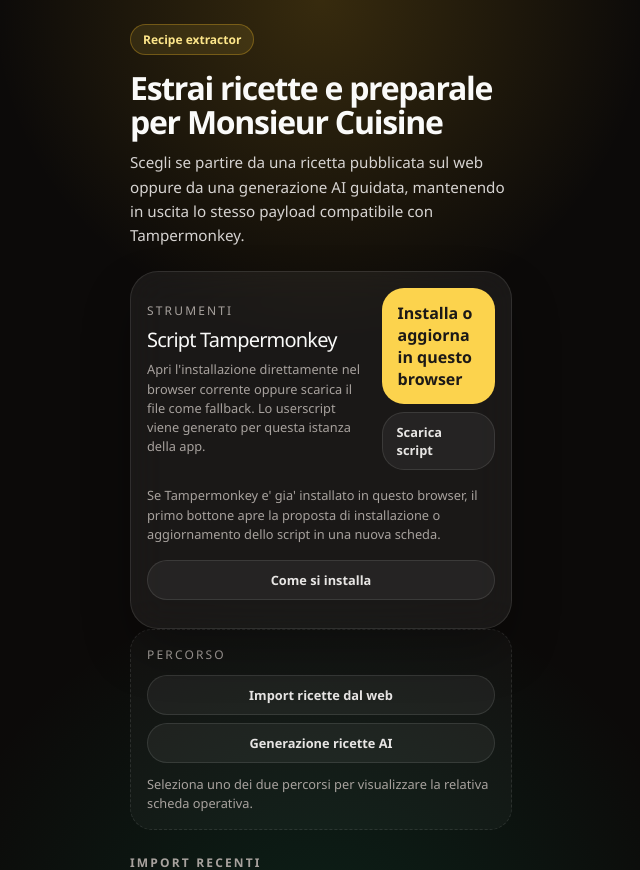
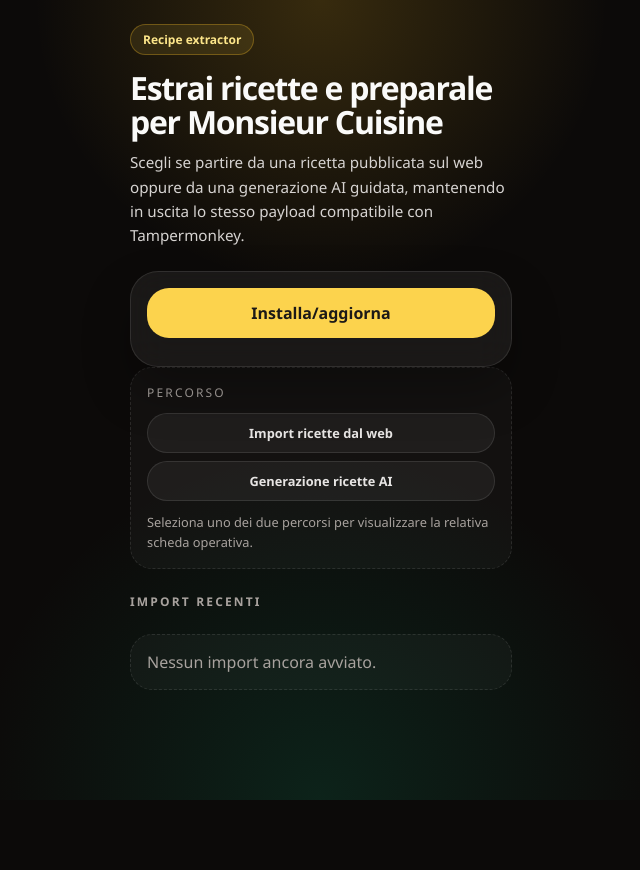
Before and after one commit to MonsieurAPP/MonsieurAPP, a FastAPI app: page / in a window 1280 px wide. Shown: the top 870 px of the page, without its empty margins (319-959 px from the left). After the commit the page ends 800 px from the top, so only its background shows below. Run offline with FastAPI, Linux system fonts and the light colour scheme.

Commit message:
Collapse Tampermonkey tools section

```diff
--- a/templates/partials/service_tools.html
+++ b/templates/partials/service_tools.html
@@ -1,5 +1,7 @@
-<section class="panel stack service-tools">
-  <div class="row-between" style="align-items: center; gap: 14px;">
+<details class="panel stack service-tools prompt-details">
+  <summary class="button button-wide prompt-summary">Installa/aggiorna</summary>
+
+  <div class="stack">
     <div>
       <div class="section-title">Strumenti</div>
       <div class="title" style="font-size: 1.25rem; margin-top: 10px;">Script Tampermonkey</div>
@@ -7,39 +9,35 @@
         Apri l'installazione direttamente nel browser corrente oppure scarica il file come fallback. Lo userscript viene generato per questa istanza della app.
       </div>
     </div>
+
     <div style="display: flex; flex-wrap: wrap; gap: 8px; justify-content: flex-end;">
       <a
         href="{{ request.url_for('install_tampermonkey_script') }}"
         class="button"
         target="_blank"
         rel="noreferrer"
-        onclick="const help = this.closest('.service-tools')?.querySelector('details'); if (help) { help.open = true; }"
       >
-        Installa o aggiorna in questo browser
+        Aggiorna in questo browser
       </a>
       <a
         href="/downloads/tampermonkey-script"
         class="button button-secondary"
         download="monsieur-cuisine-bridge.txt"
-        onclick="const help = this.closest('.service-tools')?.querySelector('details'); if (help) { help.open = true; }"
       >
         Scarica script
       </a>
     </div>
-  </div>
 
-  <div class="job-text" style="margin-top: 0;">
-    Se Tampermonkey e' gia' installato in questo browser, il primo bottone apre la proposta di installazione o aggiornamento dello script in una nuova scheda.
-  </div>
+    <div class="job-text" style="margin-top: 0;">
+      Se Tampermonkey e' gia' installato in questo browser, il pulsante di aggiornamento apre la proposta di installazione o aggiornamento dello script in una nuova scheda.
+    </div>
 
-  <details class="prompt-details">
-    <summary class="button button-secondary prompt-summary">Come si installa</summary>
-    <div class="prompt-box" style="margin-top: 12px;">
+    <div class="prompt-box">
       <div class="job-text" style="margin-top: 0;">1. Installa Tampermonkey nel browser che usi gia' per Monsieur Cuisine.</div>
-      <div class="job-text" style="margin-top: 8px;">2. Premi <strong>Installa o aggiorna in questo browser</strong>: se Tampermonkey e' attivo, vedrai direttamente la schermata di installazione o aggiornamento dello userscript gia' configurato per il dominio corrente.</div>
+      <div class="job-text" style="margin-top: 8px;">2. Premi <strong>Aggiorna in questo browser</strong>: se Tampermonkey e' attivo, vedrai direttamente la schermata di installazione o aggiornamento dello userscript gia' configurato per il dominio corrente.</div>
       <div class="job-text" style="margin-top: 8px;">3. Se il prompt non compare, usa <strong>Scarica script</strong>: il browser proporra' il nome <strong>monsieur-cuisine-bridge.txt</strong>. Poi apri il file e incollane il contenuto in un nuovo script Tampermonkey, oppure importalo manualmente se il browser/estensione lo consente.</div>
       <div class="job-text" style="margin-top: 8px;">4. Lascia attiva l'estensione: quando apri Monsieur Cuisine comparira' il pulsante flottante di MonsieurAPP.</div>
-      <div class="job-text" style="margin-top: 8px;">5. Dopo ogni aggiornamento puoi ripetere lo stesso bottone di installazione oppure riscaricare il file e reinstallarlo sopra la versione precedente.</div>
+      <div class="job-text" style="margin-top: 8px;">5. Dopo ogni aggiornamento puoi ripetere lo stesso bottone di aggiornamento oppure riscaricare il file e reinstallarlo sopra la versione precedente.</div>
     </div>
-  </details>
-</section>
+  </div>
+</details>
```
